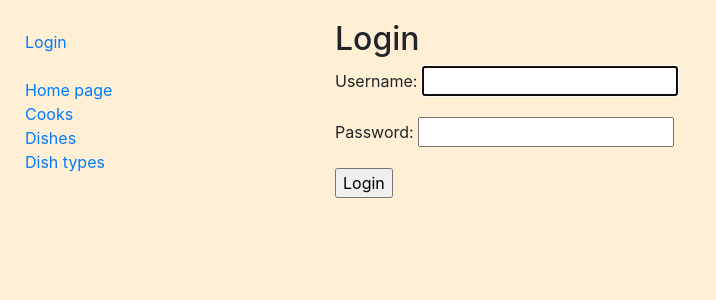
After one commit to ochernous/restaurant-kitchen-managment, a Django app: page /accounts/login/ in a window 1280 px wide. The commit adds this page. Shown: the top 300 px of the page, without its empty margins (0-716 px from the left). Run offline with Django 4.2, Linux system fonts and the light colour scheme.

Commit message:
Implement django built-in authentication system
add 'account/' path to global urls.py, updated 'settings.py', add 'login.html' and 'logged_out.html' templates to registration dir, add authentication section to 'sidebar.html'

```diff
--- a/restaurant_kitchen/settings.py
+++ b/restaurant_kitchen/settings.py
@@ -132,6 +132,8 @@ DEFAULT_AUTO_FIELD = "django.db.models.BigAutoField"
 
 AUTH_USER_MODEL = "kitchen.Cook"
 
+LOGIN_REDIRECT_URL = "/"
+
 INTERNAL_IPS = [
     "127.0.0.1",
 ]
--- a/restaurant_kitchen/urls.py
+++ b/restaurant_kitchen/urls.py
@@ -20,5 +20,6 @@ from django.urls import path, include
 urlpatterns = [
     path("admin/", admin.site.urls),
     path("", include("kitchen.urls", namespace="kitchen")),
+    path("accounts/", include("django.contrib.auth.urls")),
     path("__debug__/", include("debug_toolbar.urls")),
 ]
--- a/templates/includes/sidebar.html
+++ b/templates/includes/sidebar.html
@@ -1,4 +1,12 @@
 <ul class="sidebar-nav">
+  {% if user.is_authenticated %}
+    <li>User: <a href="{% url 'kitchen:cook-detail' user.pk %}">{{ user.username }}</a></li>
+    <li><a href="{% url 'logout' %}">Logout</a></li>
+  {% else %}
+    <li><a href="{% url 'login' %}">Login</a></li>
+  {% endif %}
+  <br>
+
   <li>
     <a href="{% url "kitchen:index" %}">Home page</a>
   </li>
--- /dev/null
+++ b/templates/registration/login.html
@@ -0,0 +1,16 @@
+{% extends "base.html" %}
+
+{% block content %}
+  <h2>Login</h2>
+
+  {% if form.errors %}
+    <p style="color: red">Invalid credentials</p>
+  {% endif %}
+
+  <form method="post" action="{% url 'login' %}">
+    {% csrf_token %}
+    {{ form.as_p }}
+    <input type="submit" value="Login">
+    <input type="hidden" name="next" value="{{ next }}">
+  </form>
+{% endblock %}
```
Also changed, not shown: templates/registration/logged_out.html (added, +7 -0 lines).
